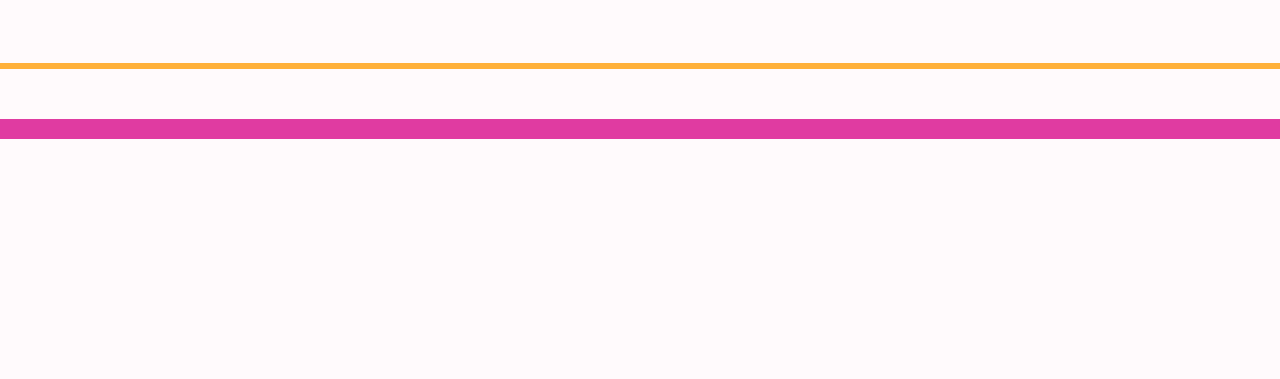
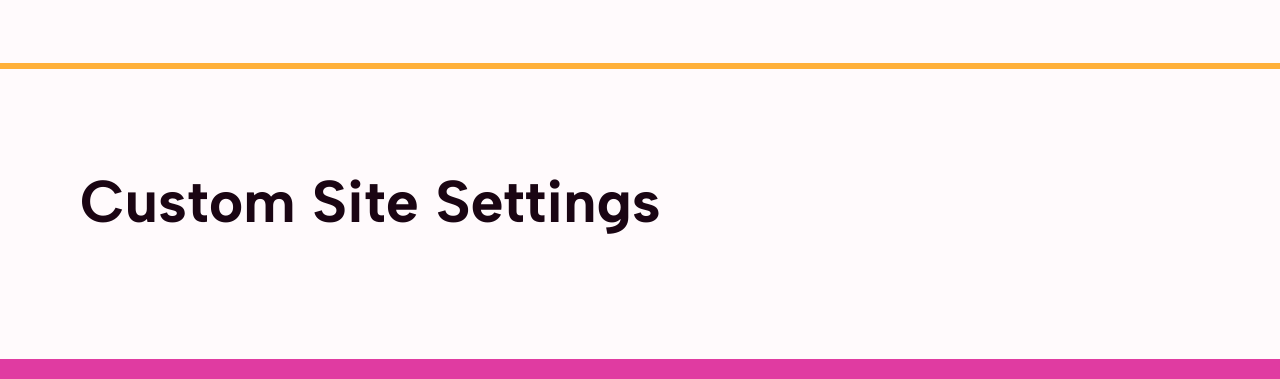
Before and after one commit to sumitnair26/custom-site-theming, a website built with Vite: page index.html in a window 1280 px wide. Shown: the part 1395-1774 px from the top of the page. Before the commit the page ends 1534 px from the top, so only its background shows below. Built offline with nearby package versions, Linux system fonts and the light colour scheme; some packages are replaced by stand-ins of ours.

Commit message:
Setting up Setting Container

```diff
--- a/index.html
+++ b/index.html
@@ -3,7 +3,7 @@
   <head>
     <title>Custom Site Theming</title>
     <meta charset="UTF-8" />
-    <link rel="icon" type="image/png" href="/favicon.png" />
+    <link rel="icon" type="image/png" href="/favicon.ico" />
     <meta name="viewport" content="width=device-width, initial-scale=1.0" />
     <link rel="stylesheet" href="./style.css" />
     <link rel="preconnect" href="https://fonts.googleapis.com" />
@@ -103,6 +103,15 @@
             </form>
           </div>
         </section>
+        <aside class="container" aria-label="Settings section">
+          <div class="settings-wrapper">
+            <h2 class="h2">Custom Site Settings</h2>
+            <div class="settings">
+              <div class="stack"></div>
+              <div class="stack"></div>
+            </div>
+          </div>
+        </aside>
       </main>
     </div>
     <div class="banner" data-bkg="primary"></div>
--- a/style.css
+++ b/style.css
@@ -310,3 +310,23 @@ section {
 }
 
 /* SETTINGS SECTION */
+.settings-wrapper {
+  display: grid;
+  gap: var(--space-sm);
+  max-width: 1050 px;
+  margin-inline: auto;
+}
+
+.settings {
+  display: flex;
+  align-items: flex-start;
+  gap: var(--space-lg) var(--space-md);
+  flex-wrap: wrap;
+  font-size: var(--fs-sm);
+}
+
+.stack {
+  display: grid;
+  gap: var(--space-sm);
+  width: 100%;
+}
```
Also changed, not shown: public/favicon.ico (added), public/favicon.png (deleted), public/headshot1.jpg (deleted).
